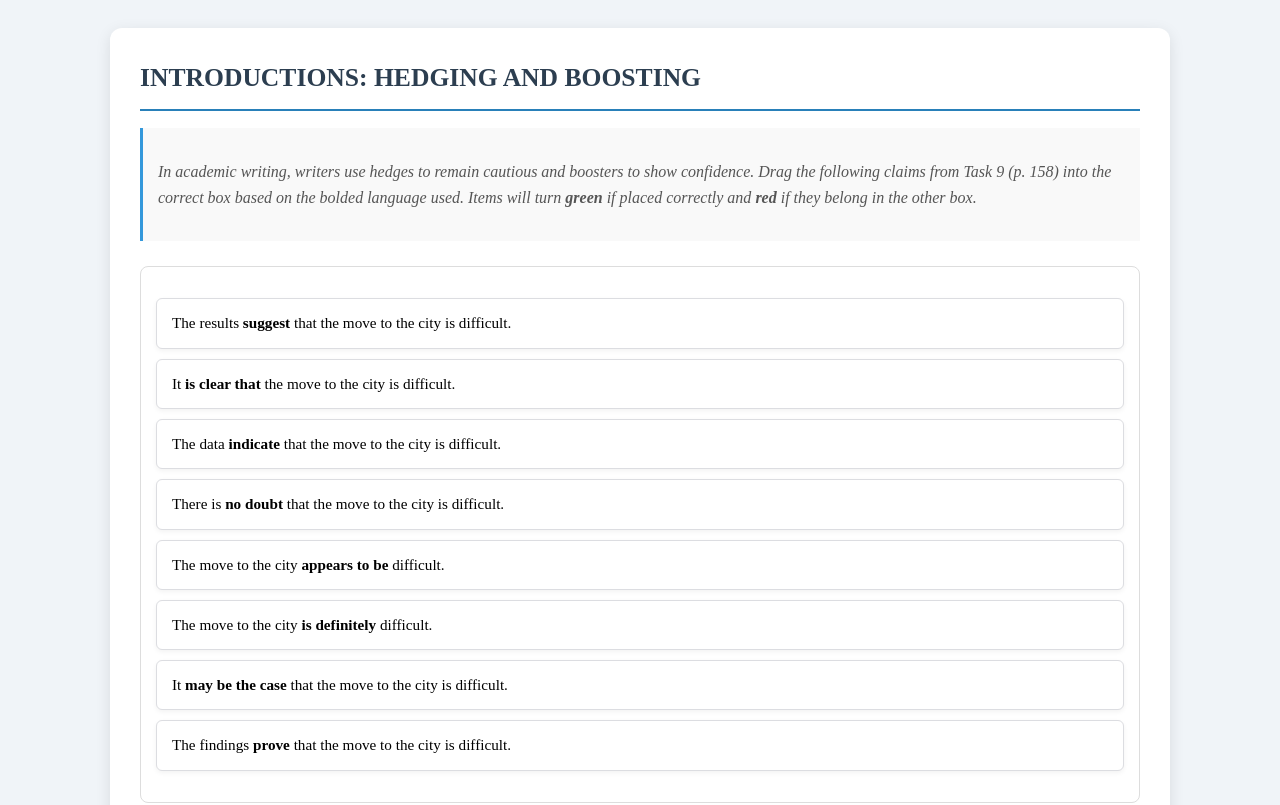
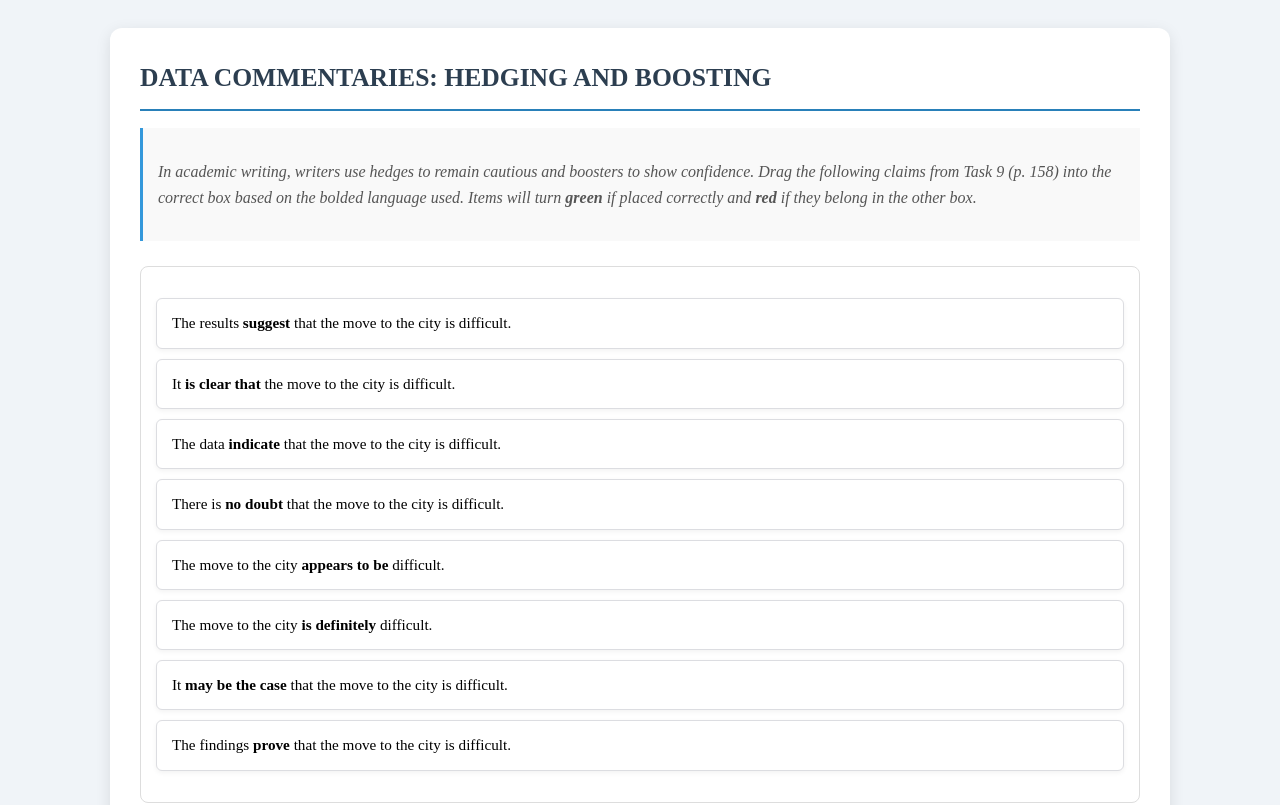
Before and after one commit to kscoleman8/classtasks, a plain HTML site: page Task9pg158.html in a window 1280 px wide. Shown: the top 805 px of the page. Drawn offline with nearby package versions, Linux system fonts and the light colour scheme.

Commit message:
Change title from 'Introductions' to 'Data Commentaries'

```diff
--- a/Task9pg158.html
+++ b/Task9pg158.html
@@ -35,7 +35,7 @@
 <body>
 
 <div class="container">
-    <h1>Introductions: Hedging and Boosting</h1>
+    <h1>Data Commentaries: Hedging and Boosting</h1>
 
     <div class="directions">
         <p>In academic writing, writers use hedges to remain cautious and boosters to show confidence. Drag the following claims from Task 9 (p. 158) into the correct box based on the bolded language used. Items will turn <strong>green</strong> if placed correctly and <strong>red</strong> if they belong in the other box.</p>
```
